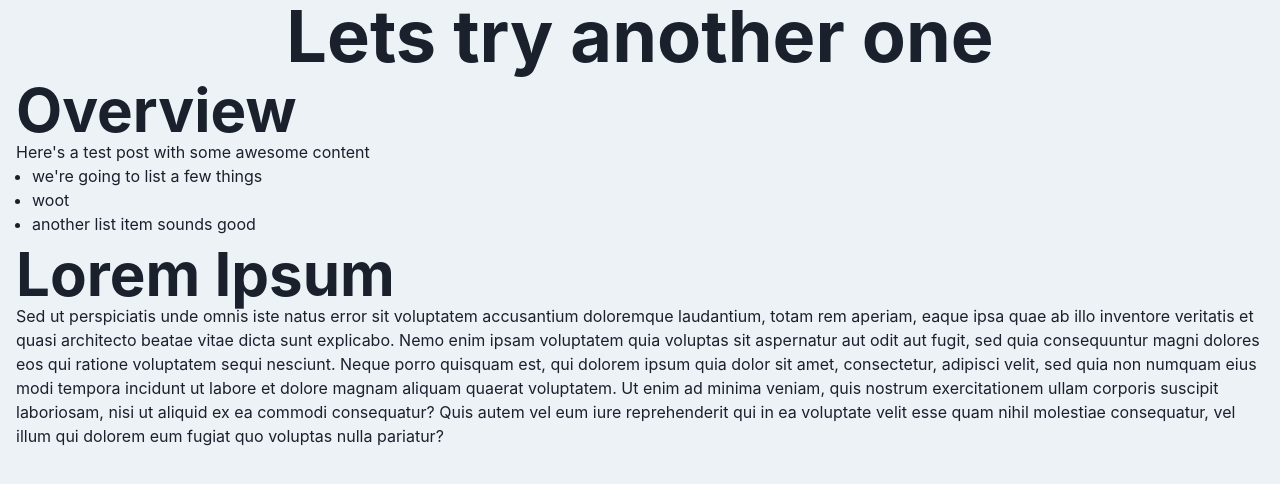
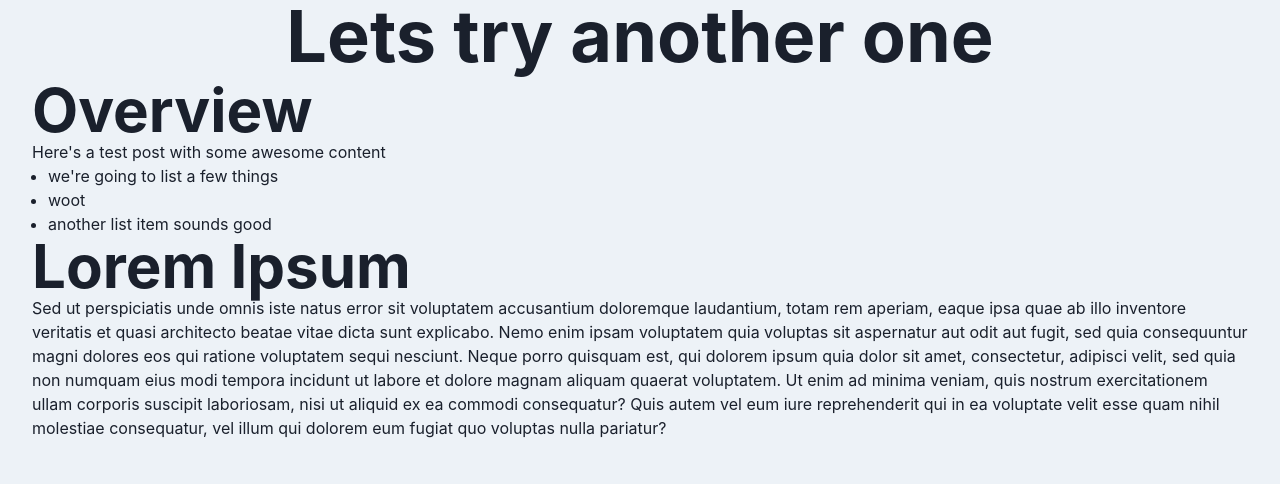
Before and after one commit to mikedmcfarland/thrown-blog, a Next.js app: page /posts/second-post in a window 1280 px wide. Shown: the top 484 px of the page. Built offline with nearby package versions, Linux system fonts and the light colour scheme.

Commit message:
fix types of props, and remove container for post

```diff
--- a/components/Post.tsx
+++ b/components/Post.tsx
@@ -1,13 +1,13 @@
 /* import Image from 'next/image'; */
-import { Props as SummaryProps } from 'components/PostSummary'
 import {
-    Center,
     Container,
     Heading,
     VStack,
 } from '@chakra-ui/react';
 type Props = {
-    summary: SummaryProps
+    summary: {
+        title: string
+    }
     children: JSX.Element | JSX.Element[]
 }
 export function Post(props: Props) {
@@ -17,7 +17,9 @@ export function Post(props: Props) {
                 {props.summary.title}
             </Heading>
 
-            {props.children}
+            <Container maxWidth='7xl'>
+                {props.children}
+            </Container>
         </VStack>
     )
 }
```
